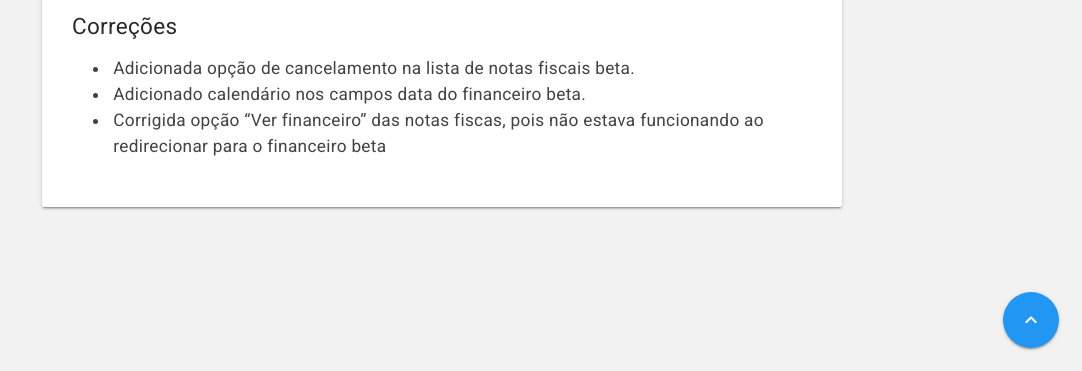
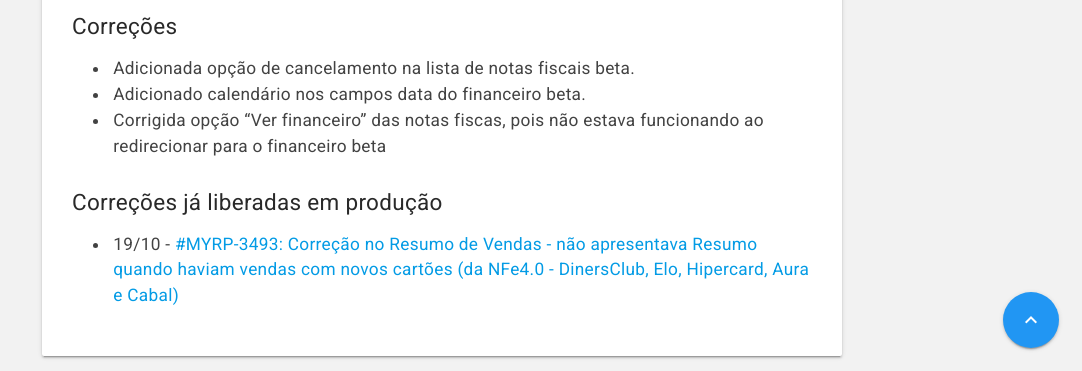
Before and after one commit to myrp-maicon/changelog-myrp, a Jekyll site: the page built from docs/myrp/18.10.01.md, in a window 1280 px wide and 900 px high, scrolled down 3137 px, cut to the strip 529-900 px from the top of the window. Shown: the whole strip, without its empty margins (198-1280 px from the left). Built offline with Jekyll 4.4.1, drawn with Linux system fonts in a browser that asks for light colours; nearby versions of some CDN libraries; our own code applies the rules of GitHub Pages for plain Markdown files; the repository's description, which GitHub fills in, is left out.

Commit message:
JB:MYRP-3493: incluído correção do Resumo de Vendas no changelog.

```diff
--- a/docs/myrp/18.10.01.md
+++ b/docs/myrp/18.10.01.md
@@ -50,3 +50,6 @@ As alterações estarão disponíveis no ambiente demo.myrp.com.br (212) na ter
 * Adicionada opção de cancelamento na lista de notas fiscais beta.
 * Adicionado calendário nos campos data do financeiro beta.
 * Corrigida opção "Ver financeiro" das notas fiscas, pois não estava funcionando ao redirecionar para o financeiro beta
+
+## Correções já liberadas em produção
+* 19/10 - [#MYRP-3493: Correção no Resumo de Vendas - não apresentava Resumo quando haviam vendas com novos cartões (da NFe4.0 - DinersClub, Elo, Hipercard, Aura e Cabal) ](https://devmyrp.atlassian.net/browse/MYRP-3493)
```
